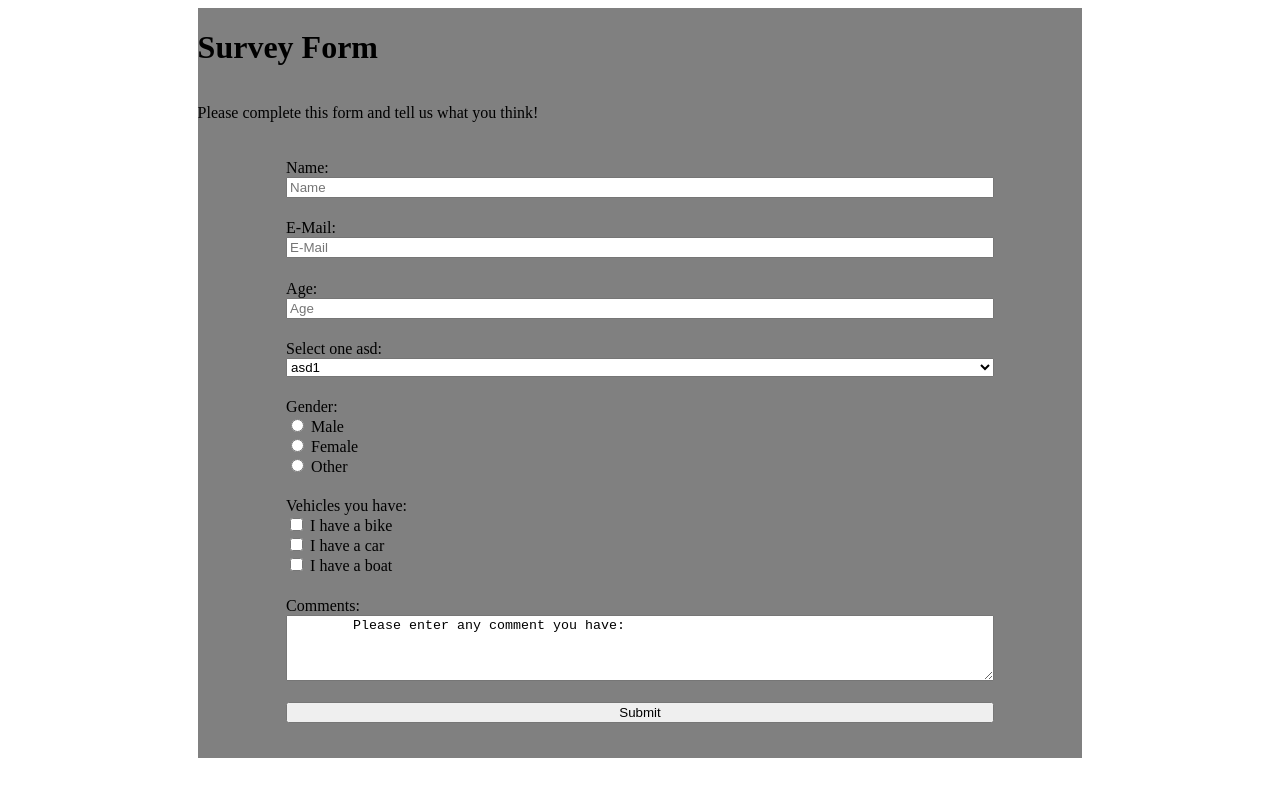
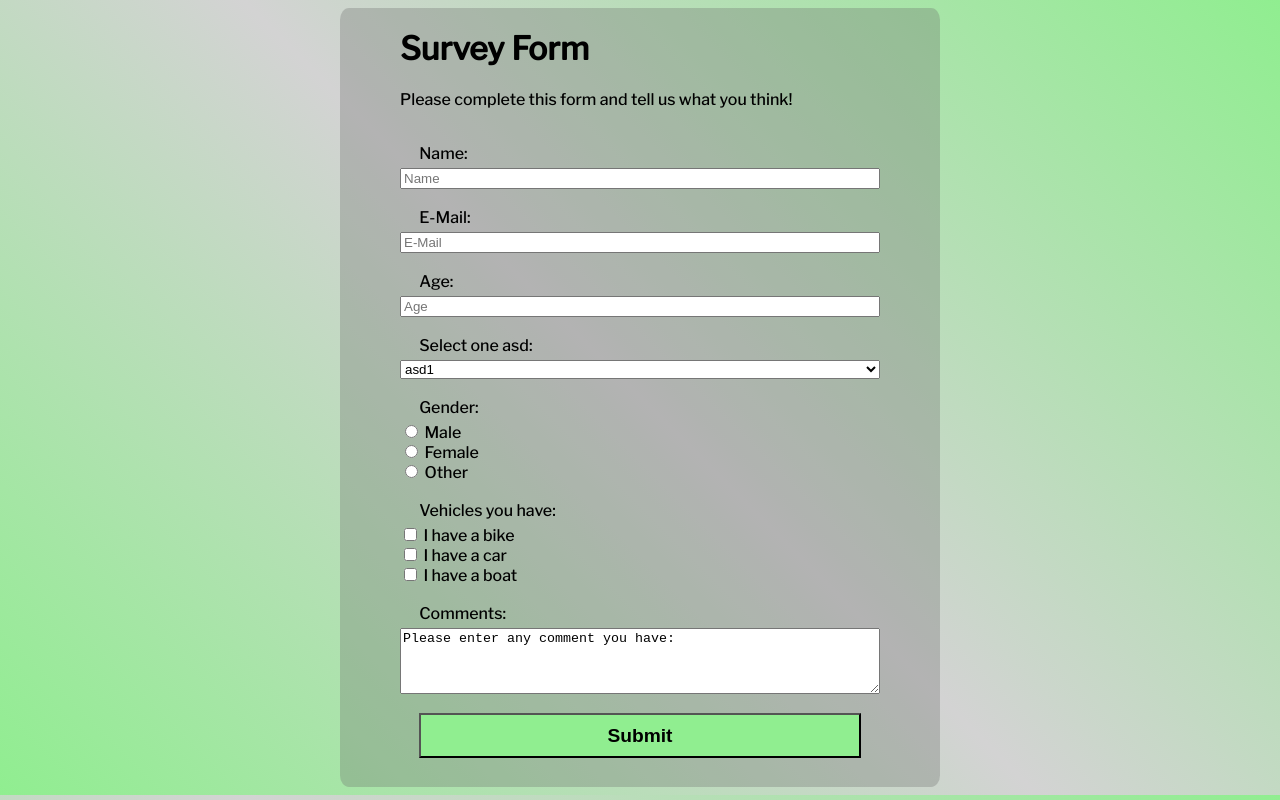
Before and after one commit to juanb86/survey_form, a plain HTML site: page index.html in a window 1280 px wide. Drawn offline with nearby package versions, Linux system fonts and the light colour scheme.

Commit message:
Change colors and styling

```diff
--- a/index.html
+++ b/index.html
@@ -1,34 +1,32 @@
 <!DOCTYPE html>
 <html>
+
 <head>
     <title>Survey Form</title>
+    <link href="https://fonts.googleapis.com/css2?family=Libre+Franklin:wght@500&display=swap" rel="stylesheet" type="text/css">
     <link rel="stylesheet" href="style.css" />
 </head>
+
 <body>
     <main>
+        <div id="header">
             <h1 id="title">Survey Form</h1>
             <p id="description">
                 Please complete this form and tell us what you think!
             </p>
+        </div>
+
         <form id="survey-form">
-        <label class="formItem" id="name-label" for="name">Name:</label>
+            <label class="formLabel" id="name-label" for="name">Name:</label>
             <input id="name" type="text" placeholder="Name" required />
 
-        <label class="formItem" id="email-label" for="email">E-Mail:</label>
+            <label class="formLabel" id="email-label" for="email">E-Mail:</label>
             <input id="email" type="email" placeholder="E-Mail" required />
 
-        <label class="formItem" id="number-label" for="number">Age:</label>
-        <input
-          id="number"
-          type="number"
-          placeholder="Age"
-          min="0"
-          max="130"
-          required
-        />
+            <label class="formLabel" id="number-label" for="number">Age:</label>
+            <input id="number" type="number" placeholder="Age" min="0" max="130" required />
 
-        <label class="formItem" id="dropdown-label" for="dropdown"
-          >Select one asd:</label
+            <label class="formLabel" id="dropdown-label" for="dropdown">Select one asd:</label
         >
         <select id="dropdown" name="Asdasd">
           <option value="asd1">asd1</option>
@@ -36,7 +34,7 @@
           <option value="asd3">asd3</option>
         </select>
 
-        <label class="formItem">Gender:</label>
+        <label class="formLabel">Gender:</label>
 
             <label for="male">
           <input type="radio" id="male" name="gender" value="male" />
@@ -53,7 +51,7 @@
           Other</label
         >
 
-        <label class="formItem">Vehicles you have:</label>
+        <label class="formLabel">Vehicles you have:</label>
 
             <label for="vehicle1">
           <input type="checkbox" id="vehicle1" name="vehicle1" value="Bike" /> I
@@ -70,16 +68,16 @@
           have a boat</label
         >
 
-        <label class="formItem" for="comments">Comments:</label>
+        <label class="formLabel" for="comments">Comments:</label>
 
-        <textarea id="comments" rows="4" cols="50">
-        Please enter any comment you have:
+            <textarea id="comments" rows="4" cols="50">Please enter any comment you have:
         </textarea>
 
-        <button class="formItem" id="submit" type="submit">Submit</button>
+            <button class="formLabel" id="submit" type="submit">Submit</button>
         </form>
     </main>
 </body>
+
 </html>
 
 <script src="https://cdn.freecodecamp.org/testable-projects-fcc/v1/bundle.js"></script>
--- a/style.css
+++ b/style.css
@@ -1,9 +1,26 @@
+body {
+    font-family: 'Libre Franklin', sans-serif;
+    background: linear-gradient(45deg, lightgreen, lightgray, lightgreen);
+}
+
 main {
     width: 70%;
     margin: auto;
     display: flex;
     flex-direction: column;
-    background-color: gray;
+    background-color: rgba(105, 105, 105, 0.3);
+    border-radius: 1.5%;
+    max-width: 600px;
+}
+
+#header {
+    width: 80%;
+    margin: auto;
+}
+
+#title {
+    font-weight: bolder;
+    font-size: 2.5vw;
 }
 
 #survey-form {
@@ -14,6 +31,13 @@ main {
     margin-bottom: 4%;
 }
 
-.formItem {
-    margin-top: 3%;
+.formLabel {
+    margin: 4% 4% 1% 4%;
 }
+
+#submit {
+    background-color: lightgreen;
+    padding: 2%;
+    font-size: 1.5vw;
+    font-weight: bolder;
+}
```
Lines whose indentation alone changed are shown as unchanged.
